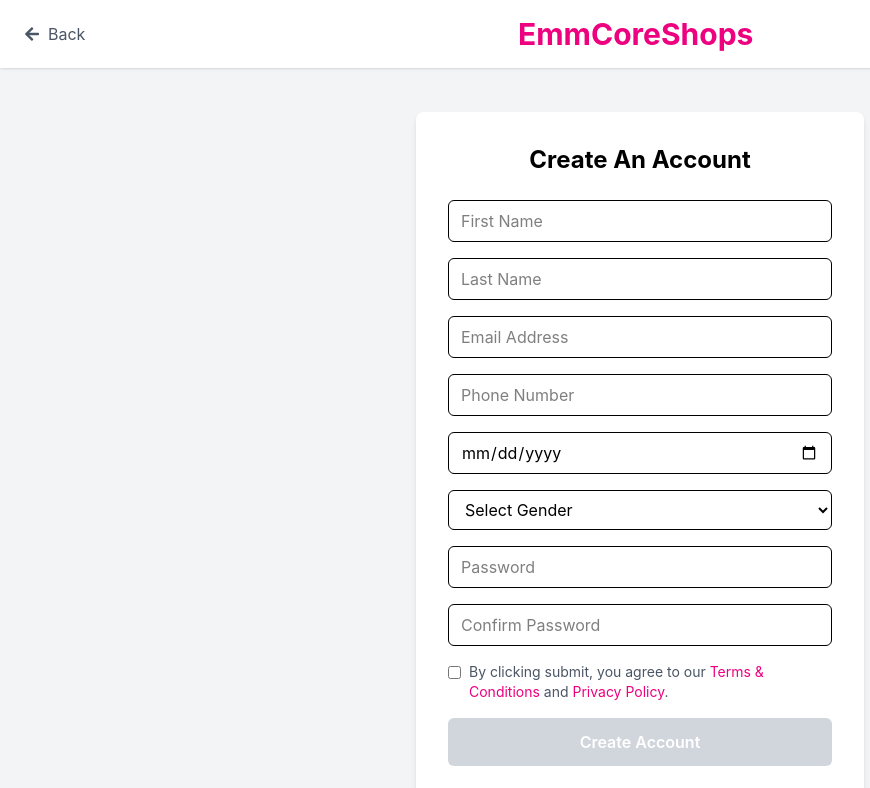
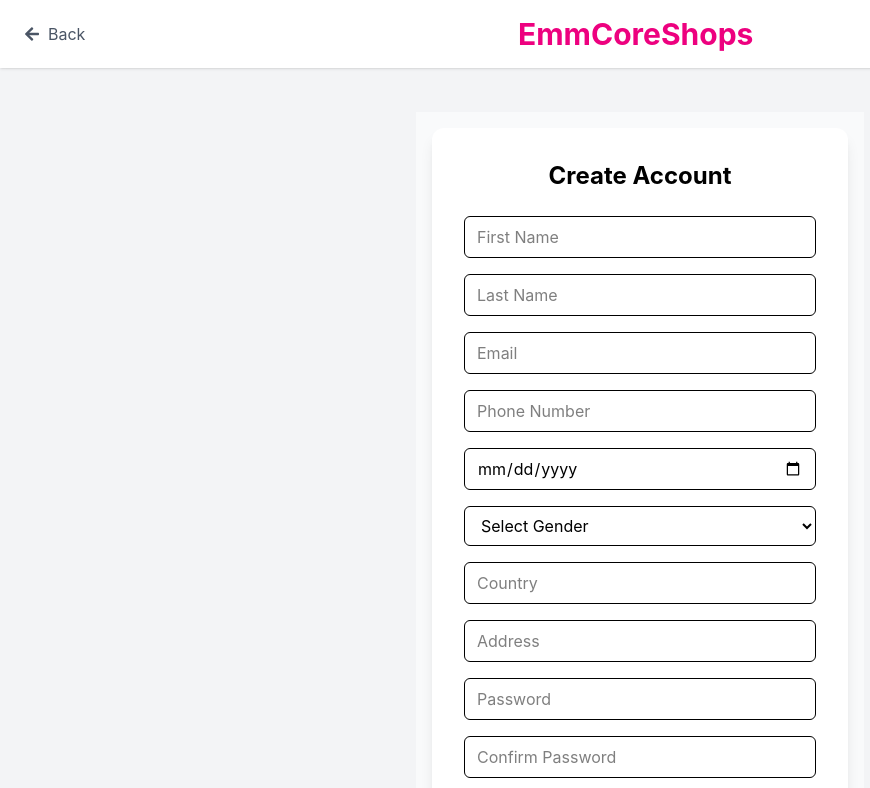
Before and after one commit to Emmy3131/EmmCoreShops, a React (Vite) app: page /signup in a window 1280 px wide. Shown: the top 788 px of the page, without its empty margins (0-870 px from the left). Built offline with nearby package versions, Linux system fonts and the light colour scheme; no server answers.

Commit message:
authenticating signup and login

```diff
--- a/package.json
+++ b/package.json
@@ -12,6 +12,7 @@
   "dependencies": {
     "@tailwindcss/line-clamp": "^0.4.4",
     "@tailwindcss/vite": "^4.2.4",
+    "axios": "^1.16.0",
     "react-dom": "^19.2.5",
     "react-icons": "^5.6.0",
     "react-router-dom": "^7.15.0",
--- /dev/null
+++ b/src/library/api.jsx
@@ -0,0 +1,13 @@
+import axios from "axios";
+
+const token = localStorage.getItem("token");
+
+export default axios.create({
+    baseURL: import.meta.env.VITE_API_URL || "https://emm-core-global-networks-updated.vercel.app/api/v1",
+    headers: {
+        Authorization: token?`Bearer ${token}`:"",
+        "Content-Type": "application/json",
+    },
+    withCredentials: true,
+    withXSRFToken: true,
+})
--- a/src/pages/Auth/Login.jsx
+++ b/src/pages/Auth/Login.jsx
@@ -1,39 +1,96 @@
 import { useState } from "react";
 import { FaGoogle, FaApple } from "react-icons/fa";
-import { Link } from "react-router-dom";
+import { Link, useNavigate } from "react-router-dom";
+import api from "../../library/api";
 import { useAuth } from "../../Context/AuthContext";
 
 const Login = () => {
-  const [showPassword, setShowPassword] = useState(false);
   const { login } = useAuth();
 
+  const [showPassword, setShowPassword] = useState(false);
+  const [loading, setLoading] = useState(false);
+  const [error, setError] = useState("");
+
+  const navigate = useNavigate();
+  const [formData, setFormData] = useState({
+    email: "",
+    password: ""
+  });
+
+  /* ================= INPUT HANDLER ================= */
+  const handleChange = (e) => {
+    const { name, value } = e.target;
+
+    setFormData((prev) => ({
+      ...prev,
+      [name]: value
+    }));
+  };
+
+  /* ================= SUBMIT ================= */
+  const handleSubmit = async (e) => {
+    e.preventDefault();
+    setError("");
+
+    try {
+      setLoading(true);
+
+      const res = await api.post("/users/login", formData);
+
+      console.log("LOGIN RESPONSE:", res.data);
+
+      /* ✅ Adjust based on backend */
+      if (res.data?.token) {
+        localStorage.setItem("token", res.data.token);
+        login(res.data.token);
+        navigate("/");
+      } else {
+        setError("Login failed");
+      }
+
+    } catch (err) {
+      console.error("Login error:", err);
+
+      setError(
+        err.response?.data?.message ||
+        "Invalid email or password"
+      );
+    } finally {
+      setLoading(false);
+    }
+  };
+
   return (
-    <div className="min-h-screen bg-gray-100 flex flex-col items-center justify-center px-3">
+    <div className="min-h-screen bg-gray-100 flex items-center justify-center px-3">
 
-      {/* LOGIN CARD */}
       <div className="bg-white w-full max-w-md rounded-lg shadow-md">
 
-        {/* TITLE */}
         <h2 className="text-center text-2xl font-semibold py-5 border-b">
           Login
         </h2>
 
         <div className="p-6">
 
-          {/* SOCIAL LOGIN */}
+          {/* ERROR */}
+          {error && (
+            <p className="bg-red-100 text-red-600 p-2 mb-4 text-sm rounded">
+              {error}
+            </p>
+          )}
+
+          {/* SOCIAL */}
           <div className="flex gap-3 mb-6">
-            <button className="flex-1 border rounded-md py-2 flex items-center justify-center gap-2 hover:bg-gray-50">
+            <button className="flex-1 border rounded-md py-2 flex items-center justify-center gap-2">
               <FaGoogle className="text-red-500" />
-              Login with Google
+              Google
             </button>
 
-            <button className="flex-1 border rounded-md py-2 flex items-center justify-center gap-2 hover:bg-gray-50">
+            <button className="flex-1 border rounded-md py-2 flex items-center justify-center gap-2">
               <FaApple />
-              Login with Apple
+              Apple
             </button>
           </div>
 
-          {/* OR */}
           <div className="flex items-center gap-3 mb-6">
             <hr className="flex-1" />
             <span className="text-sm text-gray-400">OR</span>
@@ -41,17 +98,19 @@ const Login = () => {
           </div>
 
           {/* FORM */}
-          <form className="space-y-4">
+          <form onSubmit={handleSubmit} className="space-y-4">
 
             {/* EMAIL */}
             <div>
-              <label className="text-sm">
-                Email Address or Phone Number
-              </label>
+              <label className="text-sm">Email</label>
+
               <input
                 type="text"
+                name="email"
+                value={formData.email}
+                onChange={handleChange}
                 placeholder="example@email.com"
-                className="w-full border rounded-md px-3 py-3 mt-1 outline-none focus:ring-2 focus:ring-[#ED017F]"
+                className="w-full border rounded-md px-3 py-3 mt-1"
               />
             </div>
 
@@ -59,10 +118,7 @@ const Login = () => {
             <div>
               <div className="flex justify-between text-sm">
                 <label>Password</label>
-                <button
-                  type="button"
-                  className="text-[#ED017F]"
-                >
+                <button type="button" className="text-[#ED017F]">
                   Forgot Password?
                 </button>
               </div>
@@ -70,15 +126,16 @@ const Login = () => {
               <div className="relative">
                 <input
                   type={showPassword ? "text" : "password"}
+                  name="password"
+                  value={formData.password}
+                  onChange={handleChange}
                   placeholder="********"
-                  className="w-full border rounded-md px-3 py-3 mt-1 outline-none focus:ring-2 focus:ring-[#ED017F]"
+                  className="w-full border rounded-md px-3 py-3 mt-1"
                 />
 
                 <button
                   type="button"
-                  onClick={() =>
-                    setShowPassword(!showPassword)
-                  }
+                  onClick={() => setShowPassword(!showPassword)}
                   className="absolute right-3 top-4 text-sm text-gray-500"
                 >
                   {showPassword ? "Hide" : "Show"}
@@ -86,17 +143,15 @@ const Login = () => {
               </div>
             </div>
 
-            {/* LOGIN BUTTON */}
+            {/* BUTTON */}
             <button
-              className="w-full bg-green-600 text-white py-3 rounded-md font-semibold hover:bg-green-700 transition"
-              onClick={(e) => {
-                e.preventDefault();
-                // Simulate login logic
-                login({ name: "John Doe", email: "john@example.com" }, "sample-token");
-              }}
+              type="submit"
+              disabled={loading}
+              className="w-full bg-green-600 text-white py-3 rounded-md font-semibold"
             >
-              Login
+              {loading ? "Logging in..." : "Login"}
             </button>
+
           </form>
         </div>
 
@@ -106,8 +161,11 @@ const Login = () => {
             Don't have an Account?
           </p>
 
-          <Link to="/signup" className="border  block bg-[#ED017F] text-white px-6 py-2 rounded-md font-semibold hover:bg-[#790743] hover:text-white transition">
-            Create an Account
+          <Link
+            to="/signup"
+            className="block bg-[#ED017F] text-white py-2 rounded-md font-semibold"
+          >
+            Create Account
           </Link>
         </div>
 
--- a/src/pages/Auth/Register.jsx
+++ b/src/pages/Auth/Register.jsx
@@ -1,93 +1,185 @@
 import { Link, useNavigate } from "react-router-dom";
 import { useState } from "react";
-
+import api from "../../library/api";
 
 const Signup = () => {
   const navigate = useNavigate();
 
   /* ===============================
-        STATE
-  =================================*/
+        STATES
+  =============================== */
+  const [loading, setLoading] = useState(false);
   const [agree, setAgree] = useState(false);
-  const [loading, setLoading] = useState(false);
   const [error, setError] = useState("");
 
+  const [formData, setFormData] = useState({
+    firstName: "",
+    lastName: "",
+    email: "",
+    phone: "",
+    dateOfBirth: "",
+    gender: "",
+    country: "",
+    address: "",
+    password: "",
+    passwordConfirm: "",
+  });
+
   /* ===============================
-        INPUT CHANGE
-  =================================*/
+        HANDLE INPUT CHANGE
+  =============================== */
+  const handleChange = (e) => {
+    const { name, value } = e.target;
 
-    const handleChange = (e) => {
-    setFormData({
-      ...formData,
-      [e.target.name]: e.target.value,
-    });
+    setFormData((prev) => ({
+      ...prev,
+      [name]: value,
+    }));
   };
 
   /* ===============================
-        VALIDATION
-  =================================*/
+        FORM VALIDATION
+  =============================== */
+  const validateForm = () => {
+    if (!formData.firstName.trim())
+      return "First name is required";
 
+    if (!formData.lastName.trim())
+      return "Last name is required";
+
+    if (!formData.email.trim())
+      return "Email is required";
+
+    if (!formData.dateOfBirth)
+      return "Date of birth is required";
+
+    if (!formData.gender)
+      return "Gender is required";
+
+    if (!formData.country.trim())
+      return "Country is required";
+
+    if (!formData.address.trim())
+      return "Address is required";
+
+    if (!formData.password)
+      return "Password is required";
+
+    if (formData.password.length < 6)
+      return "Password must be at least 6 characters";
+
+    if (formData.password !== formData.passwordConfirm)
+      return "Passwords do not match";
+
+    if (!agree)
+      return "You must agree to Terms & Policy";
+
+    return null;
+  };
 
   /* ===============================
         SUBMIT HANDLER
-  =================================*/
+  =============================== */
+  const handleSubmit = async (e) => {
+    e.preventDefault();
+    setError("");
 
+    const validationError = validateForm();
+
+    if (validationError) {
+      return setError(validationError);
+    }
+
+    try {
+      setLoading(true);
+
+      /* Normalize Data For Backend */
+      const payload = {
+        ...formData,
+        gender: formData.gender.toLowerCase(),
+      };
+
+      console.log("Sending:", payload);
+
+      const res = await api.post(
+        "/users/signup",
+        payload
+      );
+
+      if (res.data?.status === "success") {
+        alert("Account created successfully ✅");
+
+        navigate("/login");
+      }
+    } catch (err) {
+      console.error(err);
+
+      setError(
+        err.response?.data?.message ||
+          "Signup failed. Try again."
+      );
+    } finally {
+      setLoading(false);
+    }
+  };
 
   /* ===============================
         UI
-  =================================*/
+  =============================== */
   return (
-    <div className="bg-white shadow-md rounded-lg p-8 w-full max-w-md mx-auto">
+    <div className="min-h-screen bg-gray-50 flex items-center justify-center p-4">
+
+      <div className="bg-white shadow-lg rounded-xl p-8 w-full max-w-md">
 
         <h2 className="text-2xl font-bold text-center mb-6">
-        Create An Account
+          Create Account
         </h2>
 
         {error && (
-        <p className="bg-red-100 text-red-600 p-2 rounded mb-4 text-sm">
+          <p className="bg-red-100 text-red-600 p-3 rounded mb-4 text-sm">
             {error}
           </p>
         )}
 
-      <form className="space-y-4">
+        <form onSubmit={handleSubmit} className="space-y-4">
 
-        {/* FIRST NAME */}
           <input
             name="firstName"
+            value={formData.firstName}
+            onChange={handleChange}
             placeholder="First Name"
-          onChange={handleChange}
             className="input"
           />
 
-        {/* LAST NAME */}
           <input
             name="lastName"
+            value={formData.lastName}
+            onChange={handleChange}
             placeholder="Last Name"
-          onChange={handleChange}
             className="input"
           />
 
-        {/* EMAIL */}
           <input
             type="email"
             name="email"
-          placeholder="Email Address"
+            value={formData.email}
             onChange={handleChange}
+            placeholder="Email"
             className="input"
           />
 
-        {/* PHONE */}
           <input
             name="phone"
+            value={formData.phone}
+            onChange={handleChange}
             placeholder="Phone Number"
-          onChange={handleChange}
             className="input"
           />
 
-        {/* DOB */}
           <input
             type="date"
-          name="dob"
+            name="dateOfBirth"
+            value={formData.dateOfBirth}
             onChange={handleChange}
             className="input"
           />
@@ -95,55 +187,75 @@ const Signup = () => {
           {/* GENDER */}
           <select
             name="gender"
+            value={formData.gender}
             onChange={handleChange}
             className="input"
           >
             <option value="">Select Gender</option>
-          <option>Male</option>
-          <option>Female</option>
+            <option value="male">Male</option>
+            <option value="female">Female</option>
+            <option value="other">Other</option>
           </select>
 
-        {/* PASSWORD */}
+          <input
+            name="country"
+            value={formData.country}
+            onChange={handleChange}
+            placeholder="Country"
+            className="input"
+          />
+
+          <input
+            name="address"
+            value={formData.address}
+            onChange={handleChange}
+            placeholder="Address"
+            className="input"
+          />
+
           <input
             type="password"
             name="password"
+            value={formData.password}
+            onChange={handleChange}
             placeholder="Password"
-          onChange={handleChange}
             className="input"
           />
 
-        {/* CONFIRM PASSWORD */}
           <input
             type="password"
-          name="confirmPassword"
+            name="passwordConfirm"
+            value={formData.passwordConfirm}
+            onChange={handleChange}
             placeholder="Confirm Password"
-          onChange={handleChange}
             className="input"
           />
 
           {/* AGREEMENT */}
-        <div className="flex items-start gap-2 text-sm">
+          <div className="flex gap-2 text-sm">
             <input
               type="checkbox"
               checked={agree}
-            onChange={(e) => setAgree(e.target.checked)}
-            className="mt-1 accent-[#ED017F]"
+              onChange={(e) =>
+                setAgree(e.target.checked)
+              }
+              className="accent-[#ED017F]"
             />
 
             <p className="text-gray-600">
-            By clicking submit, you agree to our{" "}
+              I agree to{" "}
               <Link to="/terms" className="text-[#ED017F]">
-              Terms & Conditions
+                Terms
               </Link>{" "}
-            and{" "}
+              &{" "}
               <Link to="/privacy" className="text-[#ED017F]">
                 Privacy Policy
-            </Link>.
+              </Link>
             </p>
           </div>
 
-        {/* SUBMIT BUTTON */}
           <button
+            type="submit"
             disabled={loading || !agree}
             className={`w-full text-white py-3 rounded-md font-semibold transition
             ${
@@ -152,17 +264,21 @@ const Signup = () => {
                 : "bg-gray-300 cursor-not-allowed"
             }`}
           >
-          {loading ? "Creating Account..." : "Create Account"}
+            {loading
+              ? "Creating Account..."
+              : "Create Account"}
           </button>
+
         </form>
 
-      {/* LOGIN BUTTON */}
         <Link
           to="/login"
-        className="block w-full text-center mt-6 bg-[#ED017F] text-white py-3 rounded-md font-semibold hover:bg-[#b80a64]"
+          className="block text-center mt-6 bg-[#ED017F] text-white py-3 rounded-md font-semibold"
         >
-        Login
+          Login Instead
         </Link>
+
+      </div>
     </div>
   );
 };
```
Also changed, not shown: 2 other files (tests, documents, lock files or other folders). Lines whose indentation alone changed are shown as unchanged.
